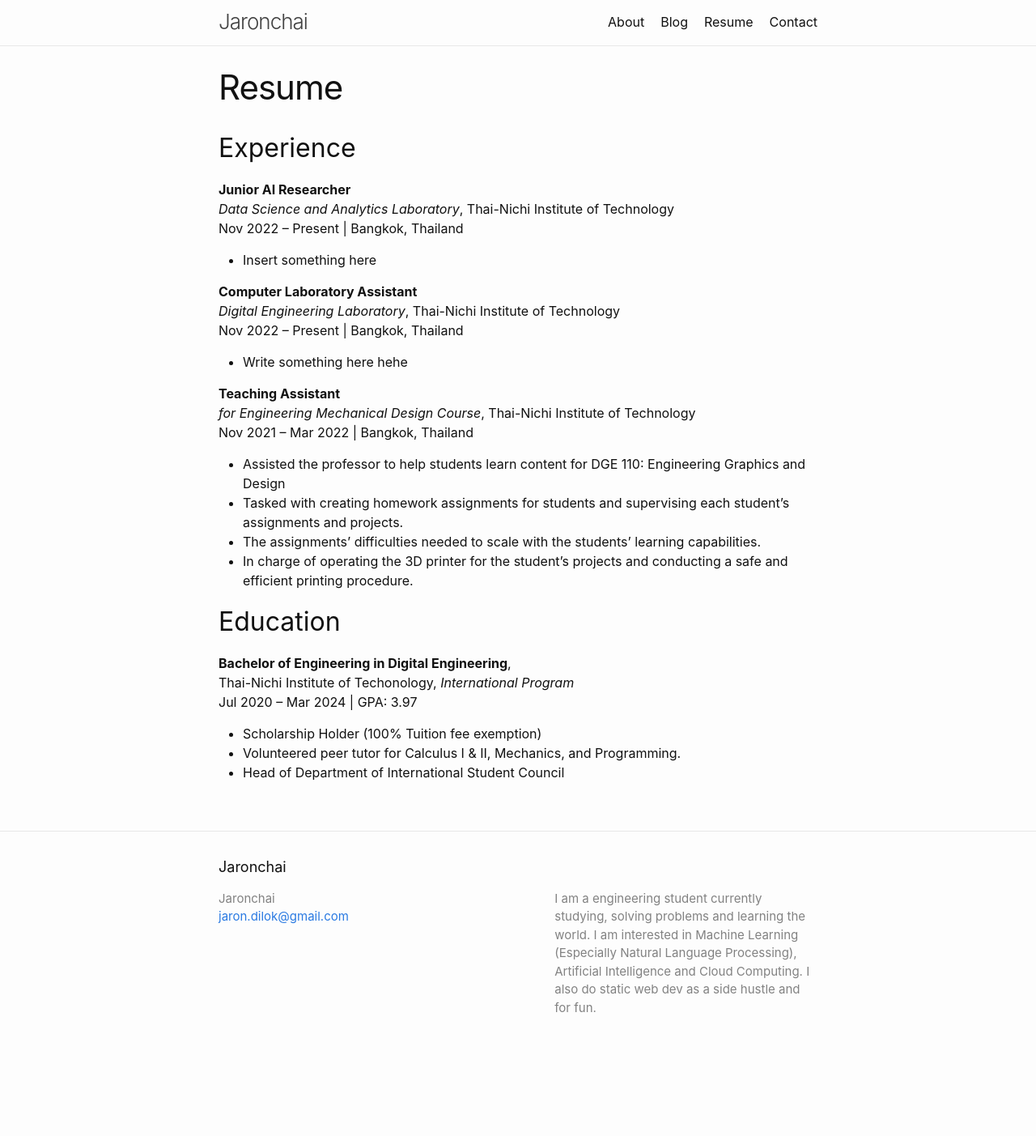
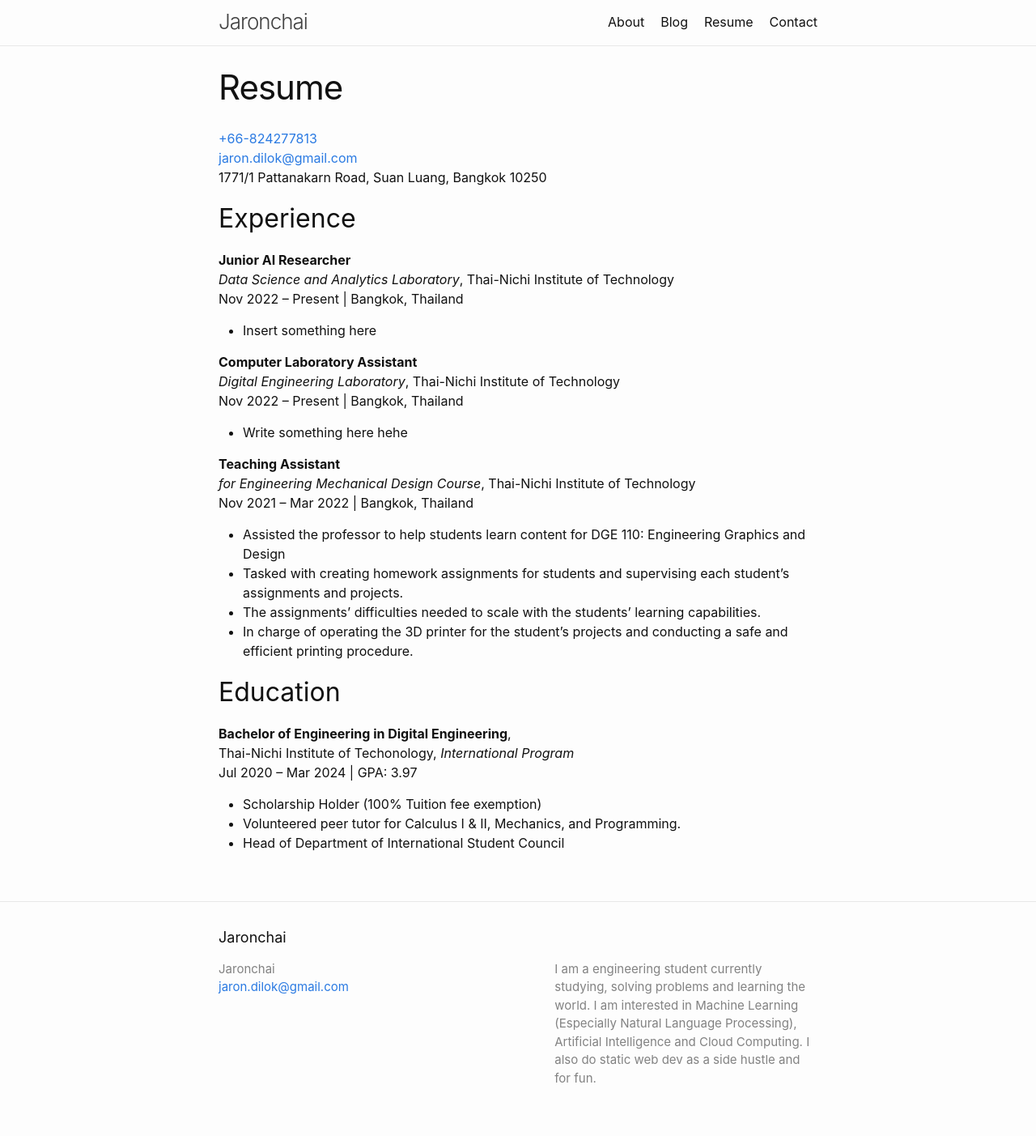
Before and after one commit to jarondlk/jaronchai-blog, a Jekyll site: the page built from pages/resume.markdown, in a window 1280 px wide. Shown: the whole page at 81% size. Built offline with Jekyll 4.4.1, drawn with Linux system fonts in a browser that asks for light colours; before the commit the page ends 1316 px from its top, so only the background shows below that.

Commit message:
Update resume

```diff
--- a/pages/resume.markdown
+++ b/pages/resume.markdown
@@ -3,6 +3,14 @@ layout: page
 title: Resume
 permalink: /resume/
 ---
+
+
+[+66-824277813][tel]\
+[jaron.dilok@gmail.com][mail]\
+1771/1 Pattanakarn Road, Suan Luang, Bangkok 10250
+
+[tel]: tel:+66824277813
+[mail]: mailto:jaron.dilok@gmail.com
 
 ## Experience
 
```
